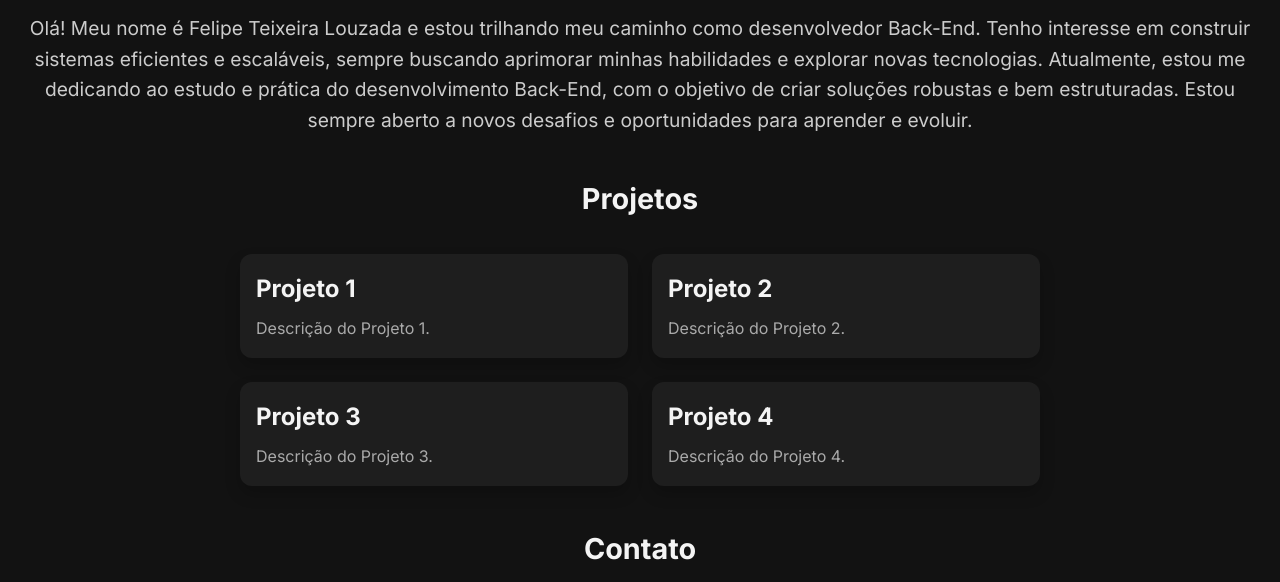
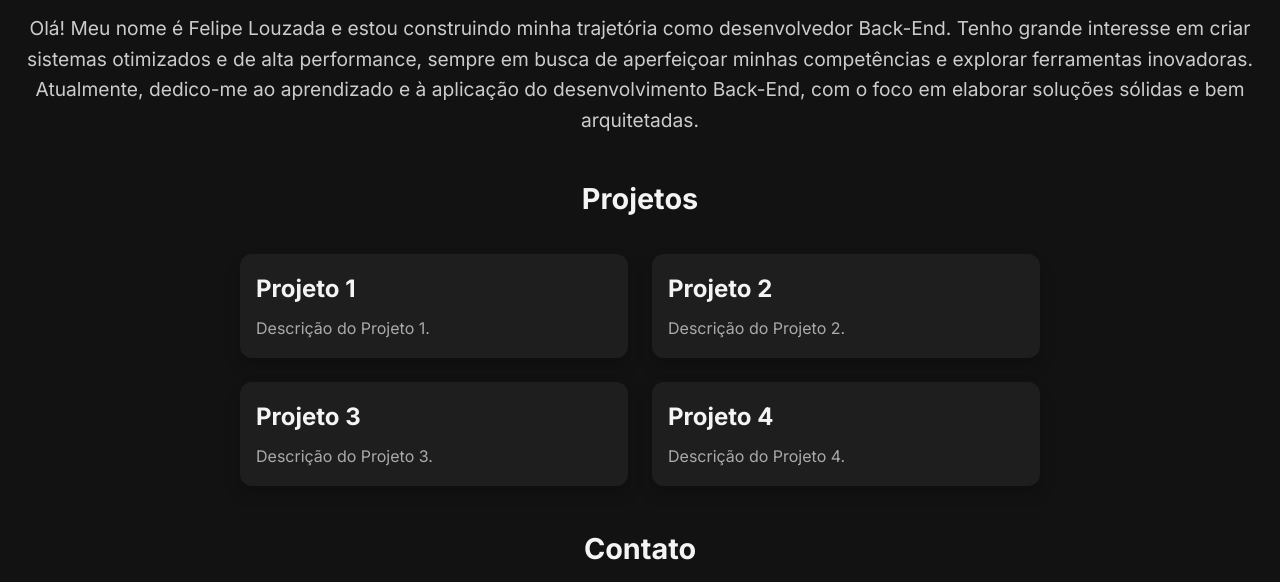
Before and after one commit to felipe-louzada/felipelouzada.com, a plain HTML site: page index.html in a window 1280 px wide. Shown: the part 107-689 px from the top of the page. Drawn offline with Linux system fonts and the light colour scheme.

Commit message:
index.html

```diff
--- a/index.html
+++ b/index.html
@@ -12,9 +12,7 @@
 <body class="dark">
     <header class="header">
         <h1 class="header-title">Felipe Louzada</h1>
-        <p class="header-subtitle">Olá! Meu nome é Felipe Teixeira Louzada e estou trilhando meu caminho como desenvolvedor Back-End. Tenho interesse em construir sistemas eficientes e escaláveis, sempre buscando aprimorar minhas habilidades e explorar novas tecnologias.
-
-Atualmente, estou me dedicando ao estudo e prática do desenvolvimento Back-End, com o objetivo de criar soluções robustas e bem estruturadas. Estou sempre aberto a novos desafios e oportunidades para aprender e evoluir.</p>
+        <p class="header-subtitle">Olá! Meu nome é Felipe Louzada e estou construindo minha trajetória como desenvolvedor Back-End. Tenho grande interesse em criar sistemas otimizados e de alta performance, sempre em busca de aperfeiçoar minhas competências e explorar ferramentas inovadoras. Atualmente, dedico-me ao aprendizado e à aplicação do desenvolvimento Back-End, com o foco em elaborar soluções sólidas e bem arquitetadas.</p>
         <button id="toggle-theme" class="theme-toggle">
             <i id="theme-icon" class="fas fa-moon"></i>
         </button>
```
